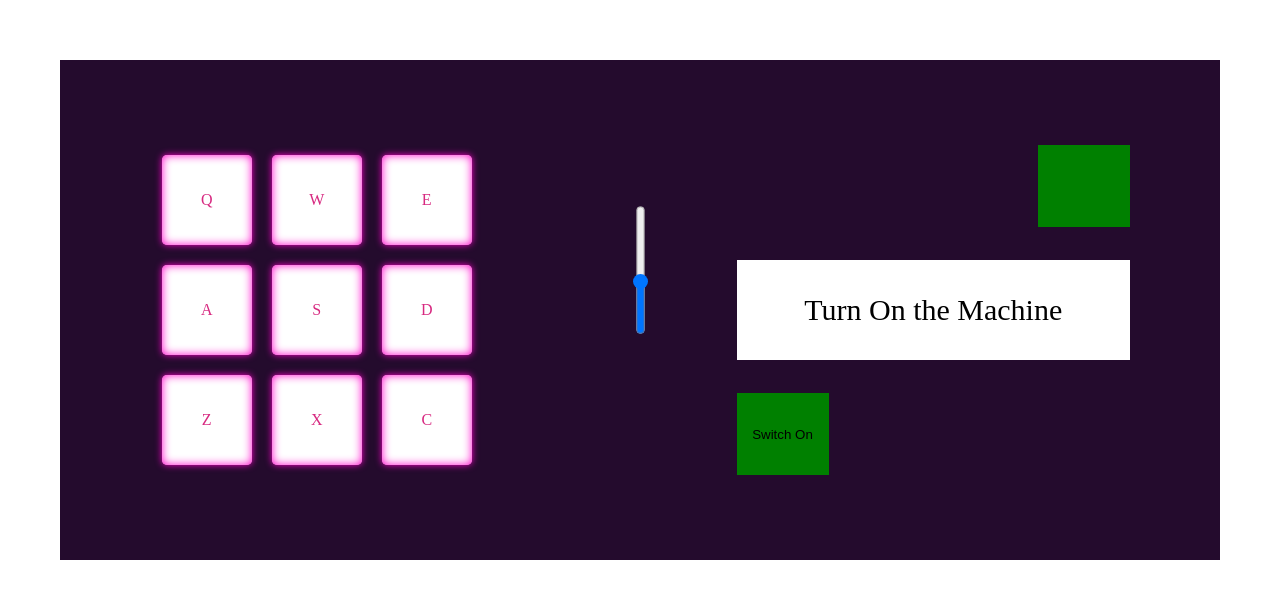
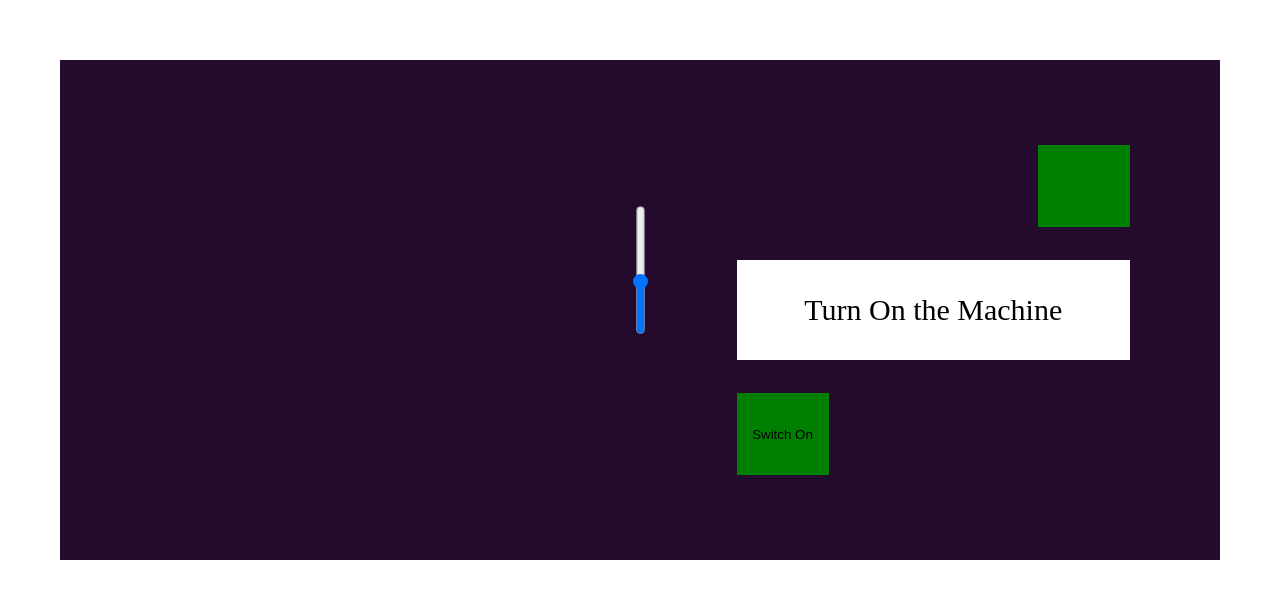
Before and after one commit to isemaj/fcc-drum-machine, a React app: page / in a window 1280 px wide. Shown: the top 598 px of the page. Built offline with nearby package versions, Linux system fonts and the light colour scheme; the HTML template or start-up script is replaced by a standard one.

Commit message:
new container SinglePad and updates

```diff
--- a/src/js/containers/DrumPad.js
+++ b/src/js/containers/DrumPad.js
@@ -3,6 +3,7 @@ import { bindActionCreators } from 'redux';
 import { connect } from 'react-redux';
 
 import { displayNow } from '../actions/index';
+import SinglePad from './SinglePad';
 
 const inactivePad = {
   height: 90,
@@ -73,11 +74,8 @@ class DrumPad extends Component {
 
   render() {
     const padSet = this.props.kit.drumKit.map((elem, index) => (
-        <div key={elem.id} style={this.state.squareStyle} className="audio-pad" onClick={() => this.playNow(elem.keyTrigger, elem.id)}>
-            {elem.keyTrigger}
-            <audio className="clip" id={elem.keyTrigger} src={this.props.power.powerStatus ? elem.url : '#'}/>
-        </div>
-      ));
+        <SinglePad key={elem.id} elemId={elem.id} source={elem.url}/>
+    ))
     return (
       <React.Fragment>
         {padSet}
--- /dev/null
+++ b/src/js/containers/SinglePad.js
@@ -0,0 +1,29 @@
+import React, { Component } from 'react';
+import { bindActionCreators } from 'redux';
+import { connect } from 'react-redux';
+
+import { displayNow } from '../actions/index';
+
+class SinglePad extends Component {
+	constructor(props) {
+		super(props);
+
+	}
+	render() {
+		return (
+			<div>
+				<audio>{this.props.elemId}</audio>
+			</div>
+		)
+	}
+}
+
+const mapStateToProps = state => ({
+	power: state.power,
+})
+
+const mapDispatchToProps = dispatch => bindActionCreators({
+	displayNow,
+}, dispatch);
+
+export default connect(mapStateToProps, mapDispatchToProps)(SinglePad);
```
